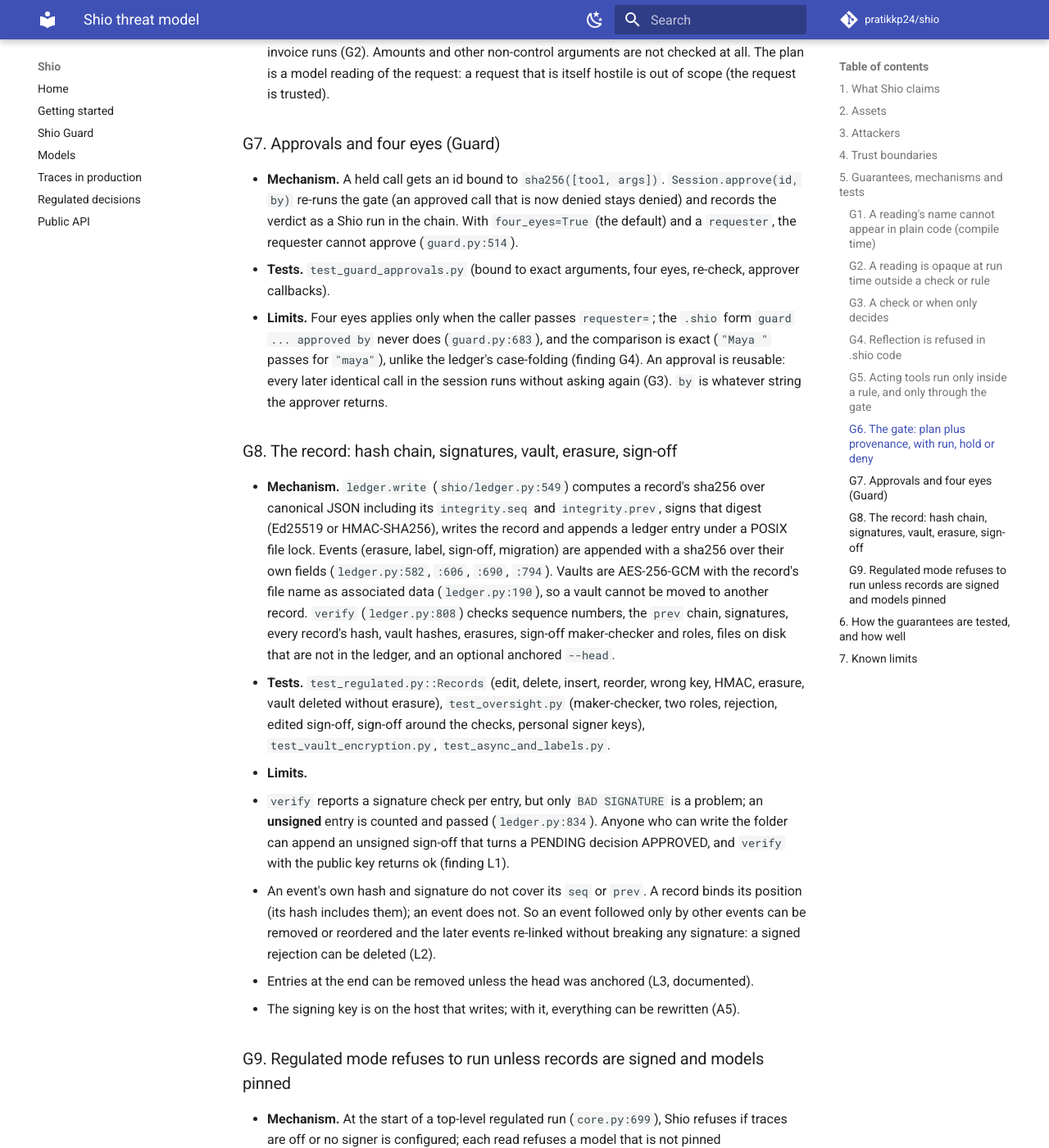
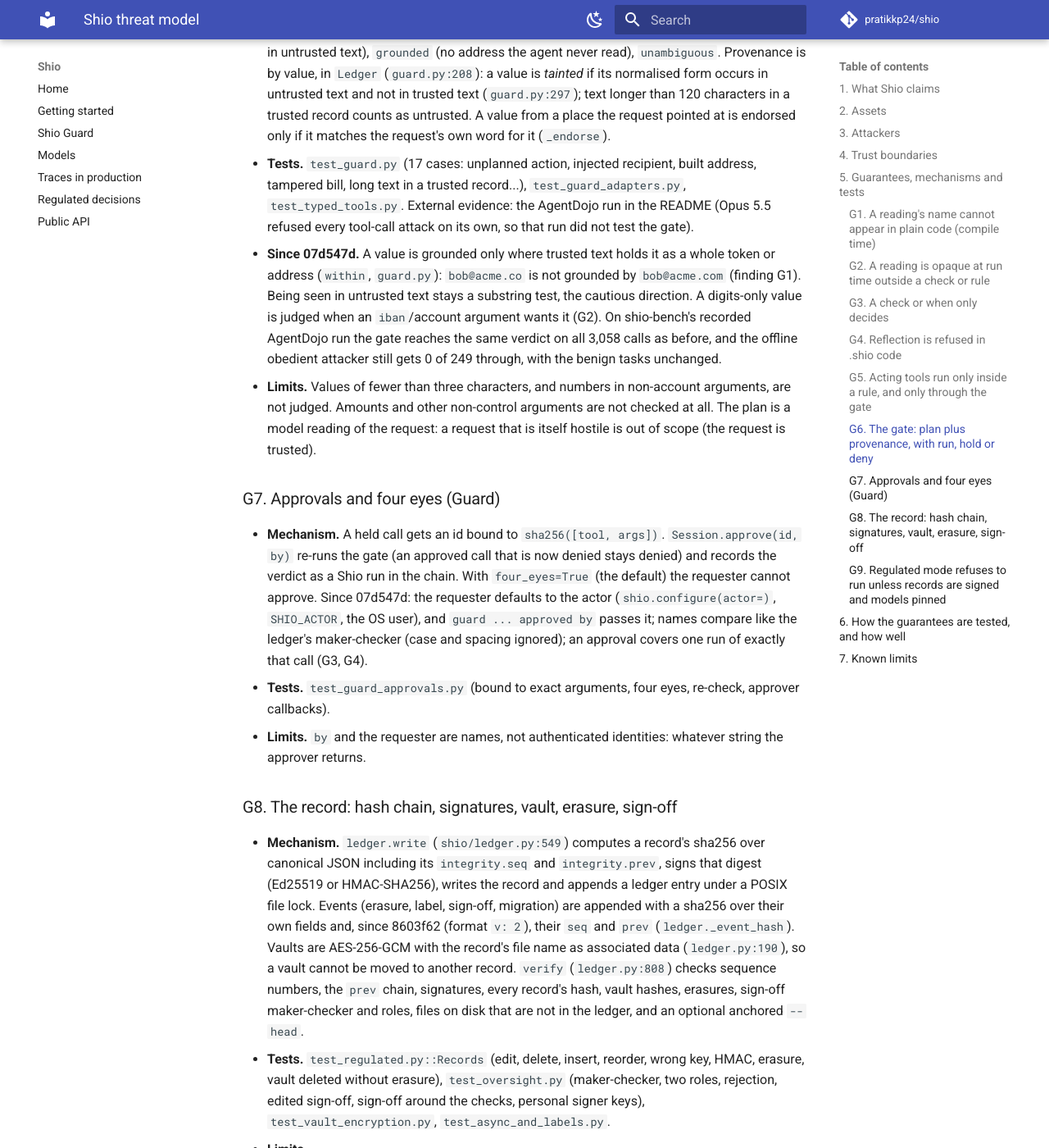
Before and after one commit to pratikkp24/shio, an MkDocs documentation site: the page built from docs/THREAT-MODEL.md, in a window 1280 px wide and 1400 px high, scrolled down 6605 px. Shown: the whole window at 82% size. Built offline with MkDocs 1.6.1 and Material for MkDocs 9.7.7, drawn with Linux system fonts in a browser that asks for light colours; comment, search, counter and statistics services are not loaded; some of the changed text lies outside the part shown.

Commit message:
Docs: mark the nine review-prep findings fixed (threat model §7, review brief §4, changelog)
Co-Authored-By: Claude Opus 5.5 <noreply@anthropic.com>

```diff
--- a/docs/REVIEW-BRIEF.md
+++ b/docs/REVIEW-BRIEF.md
@@ -73,25 +73,26 @@ work at the time; nothing under `shio/` or `tests/` did.
 
 **How to read the fuzz numbers.** "20,000 programs" is 20,000 samples from 672 distinct programs, and none of them
 reached the runtime: the compile-time name check refused them all. The `.shio` fuzz therefore tests the compiler only,
-on the forms in its grammar. The Python-API fuzz does test the runtime seal. Neither generates the routes in §4, all of
-which pass the suite. Treat the fuzz as a regression net, not as evidence of coverage.
+on the forms in its grammar. The Python-API fuzz does test the runtime seal. Neither generates the routes in §4
+(now fixed, with their own regression tests). Treat the fuzz as a regression net, not as evidence of coverage.
 
-## 4. Known findings (found while preparing this brief, not fixed in 1.0.0rc1)
+## 4. Known findings (found while preparing this brief in 1.0.0rc1; fixed on main for 1.0.0)
 
 Each has a reproduction in `docs/review/probes/`. We list them so you don't spend time rediscovering them, and because
-the fixes may move the boundary you're reviewing. Severity is our estimate.
+the fixes moved the boundary you're reviewing: please attack the fixes too. Severity is our estimate. Each probe now
+shows the issue stopped, and each fix has a regression test in `tests/test_review_findings.py`.
 
-| Id | Severity | Finding | Probe |
-|---|---|---|---|
-| L1 | High | `ledger.verify` (and `shio verify --pubkey`) treats an **unsigned** entry as fine; only `BAD SIGNATURE` is a problem (`ledger.py:834`). An attacker who can write the trace folder appends an unsigned `signoff` entry and a PENDING decision becomes APPROVED; verify reports `ok`, with "1 unsigned" in the report. | `ledger_probes.py` L1 |
-| L2 | High | Event entries (sign-off, label, erasure, migration) hash and sign their own fields but **not `seq` or `prev`**. A signed rejection followed only by other events can be removed and the later entries renumbered and re-linked; verify passes and the decision reads PENDING again. | `ledger_probes.py` L2 |
-| B1 | Medium | Outside regulated mode, `.shio` code can `import shio` and use `shio.core._open.set(True)`, `shio.core._run.get().readings`, or `getattr(shio.core, "_SE" + "ALED")` to read every reading's value without naming it. `_reflection_scan` refuses `_sealed`, `_SEALED` and `_gate` as literal attribute names only. | `boundary_probes.py` P5, P6 |
-| B2 | Medium | Check purity is a deny-list on the check's own text. `getattr(LEAK, "append")(x.value)` and `LEAK.__iadd__([x.value])` pass outside regulated mode; a helper function the check calls passes in **every** mode, including one defined at the top of the same `.shio` file. | P1, P2, P3 |
-| B3 | Medium | In regulated mode, names starting with `__shio` are exempt from the dunder rule (`compiler.py:979`) so the prelude works. `__shio.core.last_run["run"].to_dict()` then gives plain code the previous run's readings in clear. | P9 |
-| G1 | Medium | Guard provenance is substring matching: a control value is "grounded" if its normalised form is a substring of any trusted text. With `bob@acme.com` in the request, an injected `bob@acme.co` runs. | `guard_probes.py` G1 |
-| G2 | Medium | A value of fewer than 3 characters, or made only of digits, is never tainted or ungrounded (`guard.py:299`, `:307`). A digits-only account number taken from an injected invoice runs. | G2 |
-| G3 | Low | An approval is stored per session by call hash and reused: after one approval, every identical later call runs without asking. | G3 |
-| G4 | Low | Four eyes is enforced only when `requester=` is passed, which the `.shio` form `guard ... approved by` never does (`guard.py:683`). The comparison is exact, so `"Maya "` approves `"maya"`'s task; the ledger's maker-checker case-folds. | G4 |
+| Id | Severity | Finding | Probe | Status |
+|---|---|---|---|---|
+| L1 | High | `ledger.verify` (and `shio verify --pubkey`) treats an **unsigned** entry as fine; only `BAD SIGNATURE` is a problem (`ledger.py:834`). An attacker who can write the trace folder appends an unsigned `signoff` entry and a PENDING decision becomes APPROVED; verify reports `ok`, with "1 unsigned" in the report. | `ledger_probes.py` L1 | **Fixed** in 8603f62: verify with a key: an unsigned or unverifiable entry is a PROBLEM |
+| L2 | High | Event entries (sign-off, label, erasure, migration) hash and sign their own fields but **not `seq` or `prev`**. A signed rejection followed only by other events can be removed and the later entries renumbered and re-linked; verify passes and the decision reads PENDING again. | `ledger_probes.py` L2 | **Fixed** in 8603f62: events are `v: 2`, hashed over seq and prev; pre-1.0 events verify with a note; old after new is a problem |
+| B1 | Medium | Outside regulated mode, `.shio` code can `import shio` and use `shio.core._open.set(True)`, `shio.core._run.get().readings`, or `getattr(shio.core, "_SE" + "ALED")` to read every reading's value without naming it. `_reflection_scan` refuses `_sealed`, `_SEALED` and `_gate` as literal attribute names only. | `boundary_probes.py` P5, P6 | **Fixed** in e23ce33: shio's private names refused as attributes and imports; `getattr` in `.shio` is `core.checked_getattr` |
+| B2 | Medium | Check purity is a deny-list on the check's own text. `getattr(LEAK, "append")(x.value)` and `LEAK.__iadd__([x.value])` pass outside regulated mode; a helper function the check calls passes in **every** mode, including one defined at the top of the same `.shio` file. | P1, P2, P3 | **Fixed** in e23ce33: no mutating method or dunder in a check; same-file helpers checked for purity |
+| B3 | Medium | In regulated mode, names starting with `__shio` are exempt from the dunder rule (`compiler.py:979`) so the prelude works. `__shio.core.last_run["run"].to_dict()` then gives plain code the previous run's readings in clear. | P9 | **Fixed** in e23ce33: regulated `.shio` text may not contain a `__shio` identifier |
+| G1 | Medium | Guard provenance is substring matching: a control value is "grounded" if its normalised form is a substring of any trusted text. With `bob@acme.com` in the request, an injected `bob@acme.co` runs. | `guard_probes.py` G1 | **Fixed** in 07d547d: grounded = whole token or address in trusted text |
+| G2 | Medium | A value of fewer than 3 characters, or made only of digits, is never tainted or ungrounded (`guard.py:299`, `:307`). A digits-only account number taken from an injected invoice runs. | G2 | **Fixed** in 07d547d: digits-only values judged for iban/account arguments |
+| G3 | Low | An approval is stored per session by call hash and reused: after one approval, every identical later call runs without asking. | G3 | **Fixed** in 07d547d: an approval covers one run |
+| G4 | Low | Four eyes is enforced only when `requester=` is passed, which the `.shio` form `guard ... approved by` never does (`guard.py:683`). The comparison is exact, so `"Maya "` approves `"maya"`'s task; the ledger's maker-checker case-folds. | G4 | **Fixed** in 07d547d: requester defaults to the actor; `guard ... approved by` passes it; names compared like maker-checker |
 
 Also observed, not a bug: P7 and P8 (a comprehension or lambda that rebinds a reading's name hides it from the name
 check) compile, but the runtime holds; P10 (plain code reading its own trace file) works in every mode and is listed
--- a/docs/THREAT-MODEL.md
+++ b/docs/THREAT-MODEL.md
@@ -63,7 +63,8 @@ claims. The rest of this document tests each one.
 
 - **`.shio` code vs imported Python.** The compiler checks `.shio` source only. A module the program imports, and a
   function defined in plain Python at the top of a `.shio` file, are trusted code: if a check or rule passes them a
-  value, they can do anything with it (finding B2 shows a top-level helper in the same file is not checked either).
+  value, they can do anything with it. A function, lambda or method alias defined in the `.shio` file itself is
+  Shio code: a check that uses one has it checked for purity too (finding B2, fixed).
   In regulated mode the hashes of imported local modules are recorded with each decision.
 - **Rules are trusted code.** A rule receives readings' values and the check results. Whatever it returns is ordinary
   data afterwards. Shio forces the decision into a rule; it cannot make the rule check the right thing.
@@ -110,9 +111,11 @@ Each row is a guarantee as the code enforces it today, with its limit. "Tests" a
 - **Tests.** `test_boundary_escapes.py::SealedReading`; `test_fuzz_boundary.py::FuzzPythonAPI` (every fuzz
   expression and pairs of them against a live reading).
 - **Limits.** Python is not a sandbox: from Python, `shio.core._sealed(r)` or `shio.core._open.set(True)` opens
-  everything; that is out of scope. From `.shio` code outside regulated mode, the same internals are reachable because
-  `_open`, `_run` and `getattr` with a computed name are not refused (finding B1). `_open` means "inside a check *or*
-  a rule", so anything a check calls can read values (B2). `_SEALED` is keyed by `id()`; the finalizer runs before
+  everything; that is out of scope. From `.shio` code the same internals are refused: every private name the shio
+  package defines, as an attribute or an import, and `getattr` in `.shio` code is `core.checked_getattr`, which
+  refuses computed private names at run time (finding B1, fixed in e23ce33). `_open` means "inside a check *or* a
+  rule", so anything a check calls can read values; helpers defined in the `.shio` file are checked for purity (B2),
+  imported Python is trusted. `_SEALED` is keyed by `id()`; the finalizer runs before
   the id can be reused in CPython, which is assumed rather than tested.
 
 ### G3. A check or `when` only decides
@@ -122,9 +125,15 @@ Each row is a guarantee as the code enforces it today, with its limit. "Tests" a
   `update`, `write`, `send`, `__setitem__`...). The compiled check returns `bool(expr)`. A failure message is
   evaluated only when the check fails, also with `_open` set.
 - **Tests.** `test_boundary_escapes.py::ChecksOnlyDecide`; `test_fuzz_boundary.py::Fuzz` (the `SIDE` forms).
-- **Limit.** A deny-list of names, applied to the check's own text. It does not see `getattr(LEAK, "append")(v)` or
-  `LEAK.__iadd__([v])` (outside regulated mode), or a helper function the check calls, including one defined in the
-  same `.shio` file (in regulated mode too). All three carry a value into plain state (finding B2, probes P1-P3).
+- **Since e23ce33 (finding B2, probes P1-P3).** A check may not take a mutating method at all (called or passed
+  as a value), or any dunder attribute; `getattr` with a literal mutating name is refused at compile time and with a
+  computed one at run time (`core.checked_getattr` knows it is inside a check). Functions, lambdas, class methods and
+  method aliases (`push = LEAK.append`, `partial(...)`) defined in the same `.shio` file are checked when a check
+  uses them, in every mode: no `global`/`nonlocal`, no mutating method or assignment through anything but a
+  container the function built itself (`out = []`).
+- **Limit.** Still a deny-list of names. Imported Python is trusted and not looked into, and a library function that
+  changes its argument and is not in the list (`heapq.heappush` and `bisect.insort` are) carries a value out. File
+  writes through `print(..., file=...)` are not checked.
 
 ### G4. Reflection is refused in `.shio` code
 
@@ -136,11 +145,15 @@ Each row is a guarantee as the code enforces it today, with its limit. "Tests" a
   `sys`, `operator`, `pickle`, `marshal`, `copyreg`, `types`, `builtins` and others.
 - **Tests.** `test_boundary_escapes.py::Reflection` (7 builtins, 3 frame/internal routes, 3 modules);
   `test_regulated.py::Regulated` (6 escape hatches, 4 module imports, a private attribute in a helper).
-- **Limits.** Outside regulated mode the lists are short and attribute-name based: `shio.core._open`,
-  `shio.core._run` and `getattr(shio.core, "_SE" + "ALED")` compile and read every reading's value without naming it
-  (finding B1, P5, P6). In regulated mode the compiler's own prelude alias `__shio` is exempt from the dunder rule, so
-  `__shio.core.last_run["run"].to_dict()` reads the previous run's values in clear (finding B3, P9). Reading the
-  program's own trace file with `open()` works in every mode (P10); see §7.
+- **Since e23ce33.** Outside regulated mode the scan also refuses every private name the shio package defines
+  (`_open`, `_run`, `_current`...) as an attribute or a `from shio... import`, `last_run`, `__getattribute__`,
+  `__builtins__`, `attrgetter`, `methodcaller`, `import builtins`, and rebinding `getattr`; `getattr` itself is
+  `core.checked_getattr`, which refuses a computed private or dunder name at run time (finding B1, P5, P6). In
+  regulated mode the program's own text may not contain a `__shio` identifier (NFKC-normalised, as Python reads it),
+  so the dunder exemption covers only what the compiler emits (finding B3, P9).
+- **Limits.** Outside regulated mode the lists remain attribute-name based and Python is not a sandbox (for example,
+  `().__class__.__base__.__subclasses__()` is not refused). Reading the program's own trace file with `open()` works
+  in every mode (P10); see §7.
 
 ### G5. Acting tools run only inside a rule, and only through the gate
 
@@ -167,29 +180,30 @@ Each row is a guarantee as the code enforces it today, with its limit. "Tests" a
 - **Tests.** `test_guard.py` (17 cases: unplanned action, injected recipient, built address, tampered bill, long
   text in a trusted record...), `test_guard_adapters.py`, `test_typed_tools.py`. External evidence: the AgentDojo run
   in the README (Opus 5.5 refused every tool-call attack on its own, so that run did not test the gate).
-- **Limits.** Provenance is substring matching on normalised text. A value counts as grounded if it is a *substring*
-  of trusted text, so `bob@acme.co` is grounded by a request that says `bob@acme.com` (finding G1). Values of fewer
-  than three characters or made only of digits are never tainted or ungrounded, so a digits-only account number
-  copied from an injected invoice runs (G2). Amounts and other non-control arguments are not checked at all. The plan
+- **Since 07d547d.** A value is grounded only where trusted text holds it as a whole token or address (`within`,
+  `guard.py`): `bob@acme.co` is not grounded by `bob@acme.com` (finding G1). Being seen in untrusted text stays a
+  substring test, the cautious direction. A digits-only value is judged when an `iban`/account argument wants it
+  (G2). On shio-bench's recorded AgentDojo run the gate reaches the same verdict on all 3,058 calls as before, and the
+  offline obedient attacker still gets 0 of 249 through, with the benign tasks unchanged.
+- **Limits.** Values of fewer than three characters, and numbers in non-account arguments, are not judged. Amounts and other non-control arguments are not checked at all. The plan
   is a model reading of the request: a request that is itself hostile is out of scope (the request is trusted).
 
 ### G7. Approvals and four eyes (Guard)
 
 - **Mechanism.** A held call gets an id bound to `sha256([tool, args])`. `Session.approve(id, by)` re-runs the gate
   (an approved call that is now denied stays denied) and records the verdict as a Shio run in the chain. With
-  `four_eyes=True` (the default) and a `requester`, the requester cannot approve (`guard.py:514`).
+  `four_eyes=True` (the default) the requester cannot approve. Since 07d547d: the requester defaults to the actor
+  (`shio.configure(actor=)`, `SHIO_ACTOR`, the OS user), and `guard ... approved by` passes it; names compare like
+  the ledger's maker-checker (case and spacing ignored); an approval covers one run of exactly that call (G3, G4).
 - **Tests.** `test_guard_approvals.py` (bound to exact arguments, four eyes, re-check, approver callbacks).
-- **Limits.** Four eyes applies only when the caller passes `requester=`; the `.shio` form `guard ... approved by`
-  never does (`guard.py:683`), and the comparison is exact (`"Maya "` passes for `"maya"`), unlike the ledger's
-  case-folding (finding G4). An approval is reusable: every later identical call in the session runs without asking
-  again (G3). `by` is whatever string the approver returns.
+- **Limits.** `by` and the requester are names, not authenticated identities: whatever string the approver returns.
 
 ### G8. The record: hash chain, signatures, vault, erasure, sign-off
 
 - **Mechanism.** `ledger.write` (`shio/ledger.py:549`) computes a record's sha256 over canonical JSON including its
   `integrity.seq` and `integrity.prev`, signs that digest (Ed25519 or HMAC-SHA256), writes the record and appends a
   ledger entry under a POSIX file lock. Events (erasure, label, sign-off, migration) are appended with a sha256 over
-  their own fields (`ledger.py:582`, `:606`, `:690`, `:794`). Vaults are AES-256-GCM with the record's file name as
+  their own fields and, since 8603f62 (format `v: 2`), their `seq` and `prev` (`ledger._event_hash`). Vaults are AES-256-GCM with the record's file name as
   associated data (`ledger.py:190`), so a vault cannot be moved to another record. `verify` (`ledger.py:808`) checks
   sequence numbers, the `prev` chain, signatures, every record's hash, vault hashes, erasures, sign-off maker-checker
   and roles, files on disk that are not in the ledger, and an optional anchored `--head`.
@@ -197,12 +211,12 @@ Each row is a guarantee as the code enforces it today, with its limit. "Tests" a
   without erasure), `test_oversight.py` (maker-checker, two roles, rejection, edited sign-off, sign-off around the
   checks, personal signer keys), `test_vault_encryption.py`, `test_async_and_labels.py`.
 - **Limits.**
-  - `verify` reports a signature check per entry, but only `BAD SIGNATURE` is a problem; an **unsigned** entry is
-    counted and passed (`ledger.py:834`). Anyone who can write the folder can append an unsigned sign-off that turns
-    a PENDING decision APPROVED, and `verify` with the public key returns ok (finding L1).
-  - An event's own hash and signature do not cover its `seq` or `prev`. A record binds its position (its hash
-    includes them); an event does not. So an event followed only by other events can be removed or reordered and the
-    later events re-linked without breaking any signature: a signed rejection can be deleted (L2).
+  - Fixed in 8603f62 (L1): with a public key or secret, `verify` (and the evidence manifest check) treats every
+    entry that is not verifiably signed by that key (unsigned, or signed in another scheme) as a problem. Without a
+    key, signatures are only counted.
+  - Fixed in 8603f62 (L2): events now bind their chain position. Events written before 1.0 (no `v`) still verify,
+    with a note that their position is not signed, so in such a ledger an old event followed only by old events can
+    still be removed undetected; anchor the head. An old-form event after a current one is a problem (downgrade).
   - Entries at the end can be removed unless the head was anchored (L3, documented).
   - The signing key is on the host that writes; with it, everything can be rewritten (A5).
 
@@ -243,19 +257,21 @@ Documented before this review (SECURITY.md, docs/REGULATED.md):
   against the program itself (P10).
 - The signing key is the root of trust; anchor the head outside the folder.
 - HMAC signatures are verifiable only by holders of the secret.
-- A role and a person's name are claims. Maker-checker compares names; Guard's four eyes compares exact strings.
+- A role and a person's name are claims. Maker-checker and Guard's four eyes compare names (case and spacing
+  ignored), not identities.
 - File locking is POSIX only.
 
-Found while preparing this review (20 October 2026; not fixed in 1.0.0rc1; details in REVIEW-BRIEF.md §4):
+Found while preparing this review (20 October 2026, in 1.0.0rc1; details in REVIEW-BRIEF.md §4). All nine are
+fixed on main for 1.0.0; the regression tests are in `tests/test_review_findings.py`:
 
-| Id | Area | Finding | Mode |
-|---|---|---|---|
-| L1 | Ledger | `verify` with the public key passes an unsigned, forged sign-off; the decision reads APPROVED | all |
-| L2 | Ledger | An event's `seq` and `prev` are not covered by its hash or signature; a signed rejection followed only by events can be deleted undetected | all |
-| B1 | Compiler | `shio.core._open`, `shio.core._run` and `getattr` with a computed name reach every reading's value from plain `.shio` code | non-regulated |
-| B2 | Compiler | Check purity misses `getattr(o, "append")(v)`, `o.__iadd__(...)` and helper functions, including helpers defined in the same `.shio` file | B2 helpers: all; others: non-regulated |
-| B3 | Compiler | The prelude alias `__shio` is exempt from the dunder rule: `__shio.core.last_run` exposes the previous run's values | regulated |
-| G1 | Guard | Provenance by substring: a value is "grounded" if it is a substring of trusted text | all |
-| G2 | Guard | Digits-only control values are never tainted or ungrounded | all |
-| G3 | Guard | One approval covers every later identical call in the session | all |
-| G4 | Guard | Four eyes is off unless `requester=` is passed (never, from `.shio`), and compares exact strings | all |
+| Id | Area | Finding | Mode | Status |
+|---|---|---|---|---|
+| L1 | Ledger | `verify` with the public key passes an unsigned, forged sign-off; the decision reads APPROVED | all | Fixed in 8603f62 |
+| L2 | Ledger | An event's `seq` and `prev` are not covered by its hash or signature; a signed rejection followed only by events can be deleted undetected | all | Fixed in 8603f62 |
+| B1 | Compiler | `shio.core._open`, `shio.core._run` and `getattr` with a computed name reach every reading's value from plain `.shio` code | non-regulated | Fixed in e23ce33 |
+| B2 | Compiler | Check purity misses `getattr(o, "append")(v)`, `o.__iadd__(...)` and helper functions, including helpers defined in the same `.shio` file | B2 helpers: all; others: non-regulated | Fixed in e23ce33 |
+| B3 | Compiler | The prelude alias `__shio` is exempt from the dunder rule: `__shio.core.last_run` exposes the previous run's values | regulated | Fixed in e23ce33 |
+| G1 | Guard | Provenance by substring: a value is "grounded" if it is a substring of trusted text | all | Fixed in 07d547d |
+| G2 | Guard | Digits-only control values are never tainted or ungrounded | all | Fixed in 07d547d |
+| G3 | Guard | One approval covers every later identical call in the session | all | Fixed in 07d547d |
+| G4 | Guard | Four eyes is off unless `requester=` is passed (never, from `.shio`), and compares exact strings | all | Fixed in 07d547d |
```
Also changed, not shown: CHANGELOG.md (+25 -1 lines).
